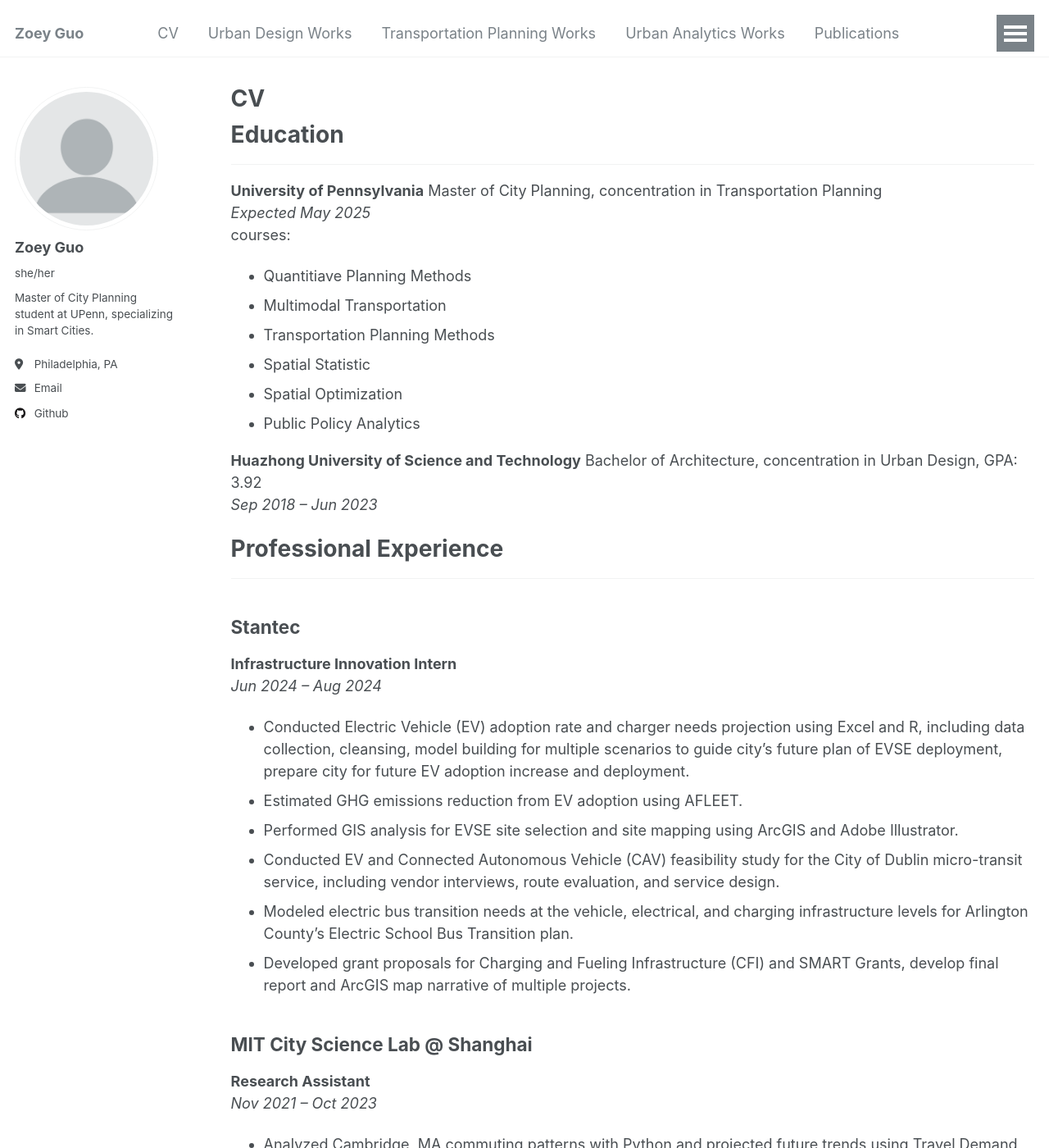
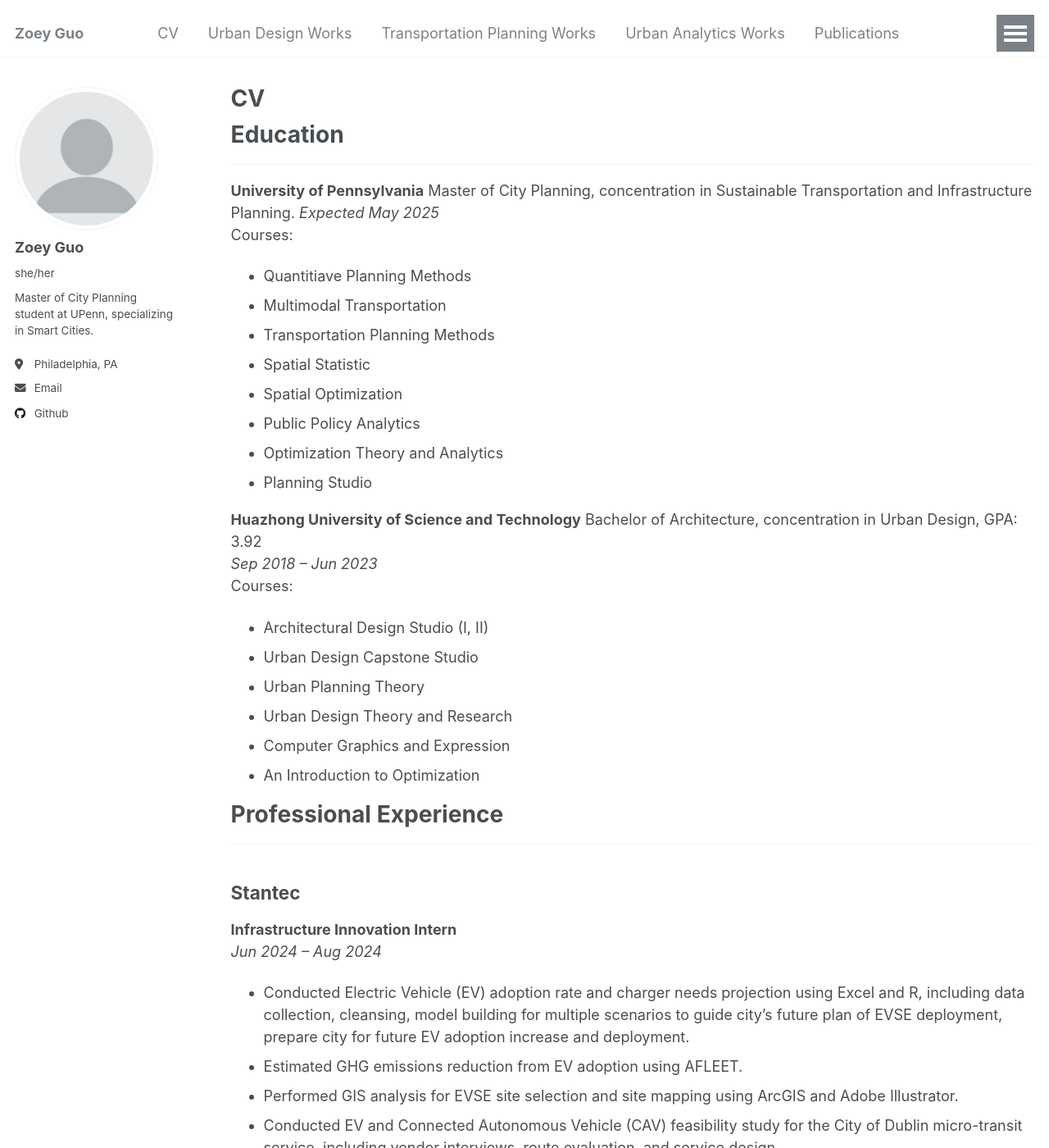
Before and after one commit to ZoeyGuo709/ZoeyGuo709.github.io, a Jekyll site: the page built from _pages/cv.md, in a window 1280 px wide and 1400 px high. Shown: the whole window at 82% size. Built offline with Jekyll 4.4.1, drawn with Linux system fonts in a browser that asks for light colours.

Commit message:
Updated CV

```diff
--- a/_pages/cv.md
+++ b/_pages/cv.md
@@ -13,20 +13,29 @@ redirect_from:
 ---
 
 **University of Pennsylvania**
-Master of City Planning, concentration in Transportation Planning
+Master of City Planning, concentration in Sustainable Transportation and Infrastructure Planning.
 *Expected May 2025*
-courses:
+Courses:
 - Quantitiave Planning Methods
 - Multimodal Transportation
 - Transportation Planning Methods
 - Spatial Statistic
 - Spatial Optimization
 - Public Policy Analytics
+- Optimization Theory and Analytics
+- Planning Studio
 
 
 **Huazhong University of Science and Technology**
 Bachelor of Architecture, concentration in Urban Design, GPA: 3.92
 *Sep 2018 – Jun 2023*
+Courses:
+- Architectural Design Studio (I, II)
+- Urban Design Capstone Studio
+- Urban Planning Theory
+- Urban Design Theory and Research
+- Computer Graphics and Expression
+- An Introduction to Optimization
 
 
 # Professional Experience
```
Also changed, not shown: other parts of _pages/cv.md (+1 -1 lines).
